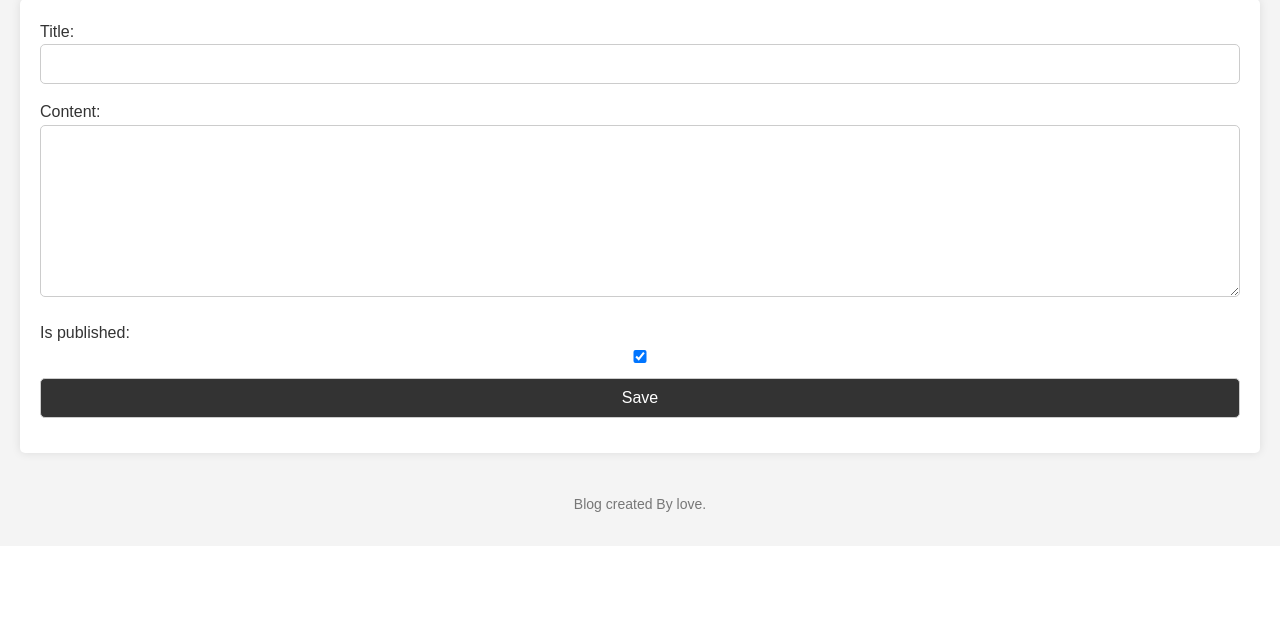
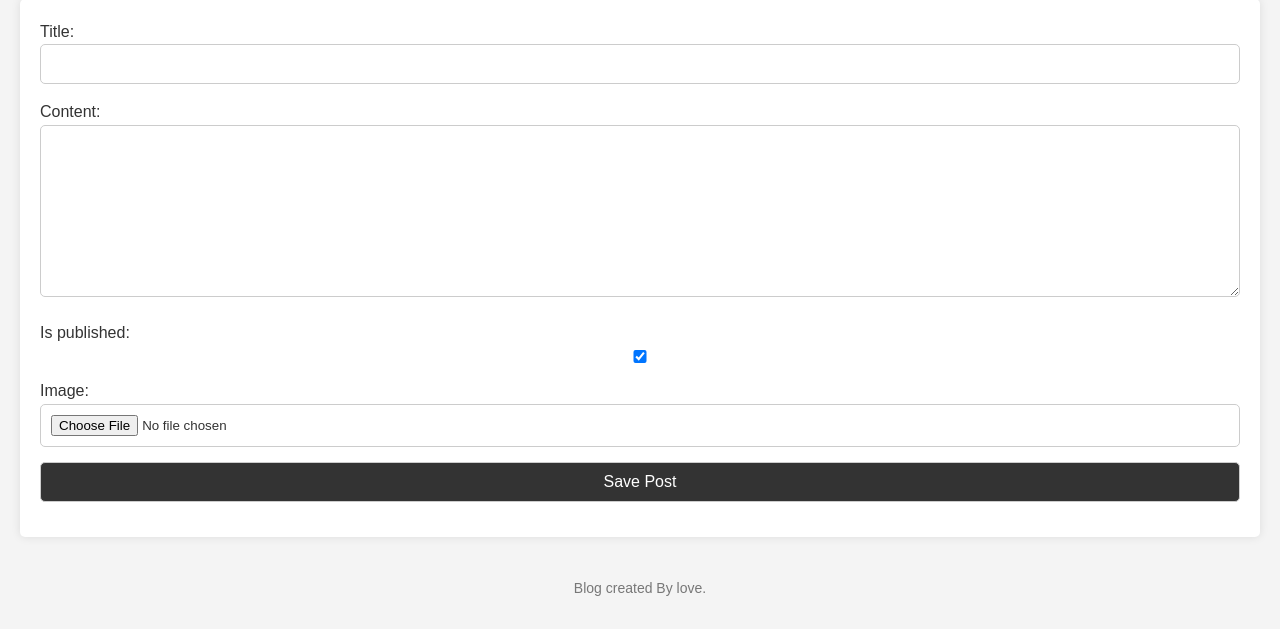
Before and after one commit to T-Python-25-June-15/LAB-ORM-1, a Django app: page /add/ in a window 1280 px wide. Shown: the part 358-987 px from the top of the page. Before the commit the page ends 870 px from the top, so only its background shows below. Run offline with Django 5.2, Linux system fonts and the light colour scheme; parts of the project's set-up code (start-up, migrations or seed data) failed here and were passed over.

Commit message:
Compelet part 2.0

```diff
--- a/Blogger/Blogger/settings.py
+++ b/Blogger/Blogger/settings.py
@@ -11,7 +11,10 @@ https://docs.djangoproject.com/en/5.2/ref/settings/
 """
 
 from pathlib import Path
+import os
 
+MEDIA_URL = '/media/'
+MEDIA_ROOT = os.path.join(BASE_DIR, 'media')
 # Build paths inside the project like this: BASE_DIR / 'subdir'.
 BASE_DIR = Path(__file__).resolve().parent.parent
 
--- a/Blogger/Blogger/urls.py
+++ b/Blogger/Blogger/urls.py
@@ -1,3 +1,5 @@
+from django.conf import settings
+from django.conf.urls.static import static
 from django.contrib import admin
 from django.urls import path, include
 
@@ -5,3 +7,6 @@ urlpatterns = [
     path('admin/', admin.site.urls),
     path('', include('posts.urls')),
 ]
+
+if settings.DEBUG:
+    urlpatterns += static(settings.MEDIA_URL, document_root=settings.MEDIA_ROOT)
--- a/Blogger/posts/forms.py
+++ b/Blogger/posts/forms.py
@@ -4,4 +4,4 @@ from .models import Post
 class PostForm(forms.ModelForm):
     class Meta:
         model = Post
-        fields = ['title', 'content', 'is_published']
+        fields = ['title', 'content', 'is_published', 'image']
--- a/Blogger/posts/models.py
+++ b/Blogger/posts/models.py
@@ -5,6 +5,7 @@ class Post(models.Model):
     content = models.TextField()
     is_published = models.BooleanField(default=True)
     published_at = models.DateTimeField(auto_now_add=True)
+    image = models.ImageField(upload_to='posts/', null=True, blank=True)
 
     def __str__(self):
         return self.title
--- a/Blogger/posts/templates/posts/add_post.html
+++ b/Blogger/posts/templates/posts/add_post.html
@@ -2,9 +2,9 @@
 
 {% block content %}
     <h2>Add New Post</h2>
-    <form method="POST">
+    <form method="POST" enctype="multipart/form-data">
         {% csrf_token %}
         {{ form.as_p }}
-        <button type="submit">Save</button>
+        <button type="submit">Save Post</button>
     </form>
 {% endblock %}
--- a/Blogger/posts/views.py
+++ b/Blogger/posts/views.py
@@ -5,7 +5,7 @@ from .forms import PostForm
 
 def home(request):
 
-    posts = Post.objects.all().order_by('-published_at')
+    posts = Post.objects.all().order_by('published_at')
     return render(request,'posts/home.html',{'posts':posts})
 
 def add_post(request):
```
Also changed, not shown: Blogger/posts/templates/posts/home.html (+9 -4 lines), Blogger/posts/migrations/0002_post_image.py (added).
